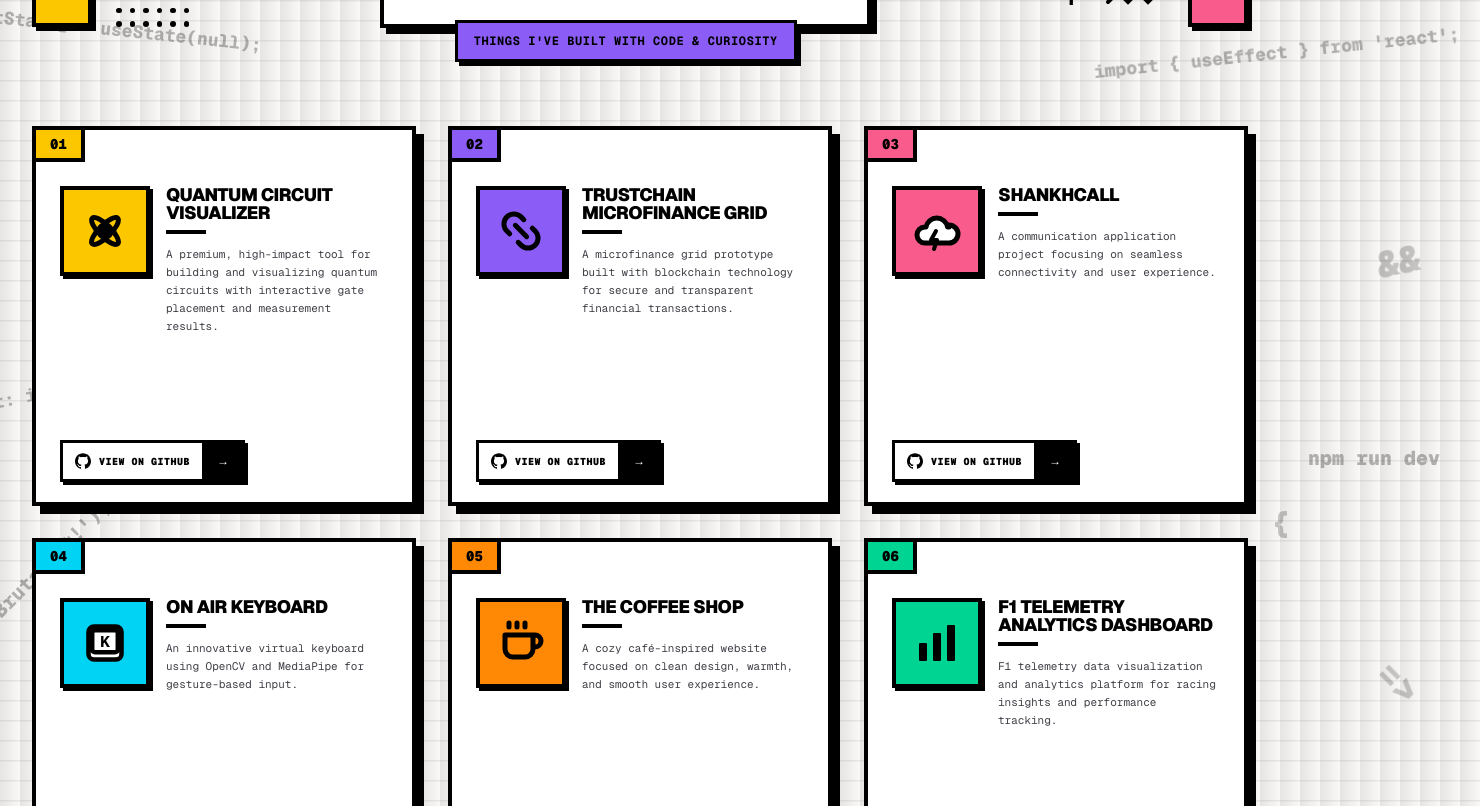
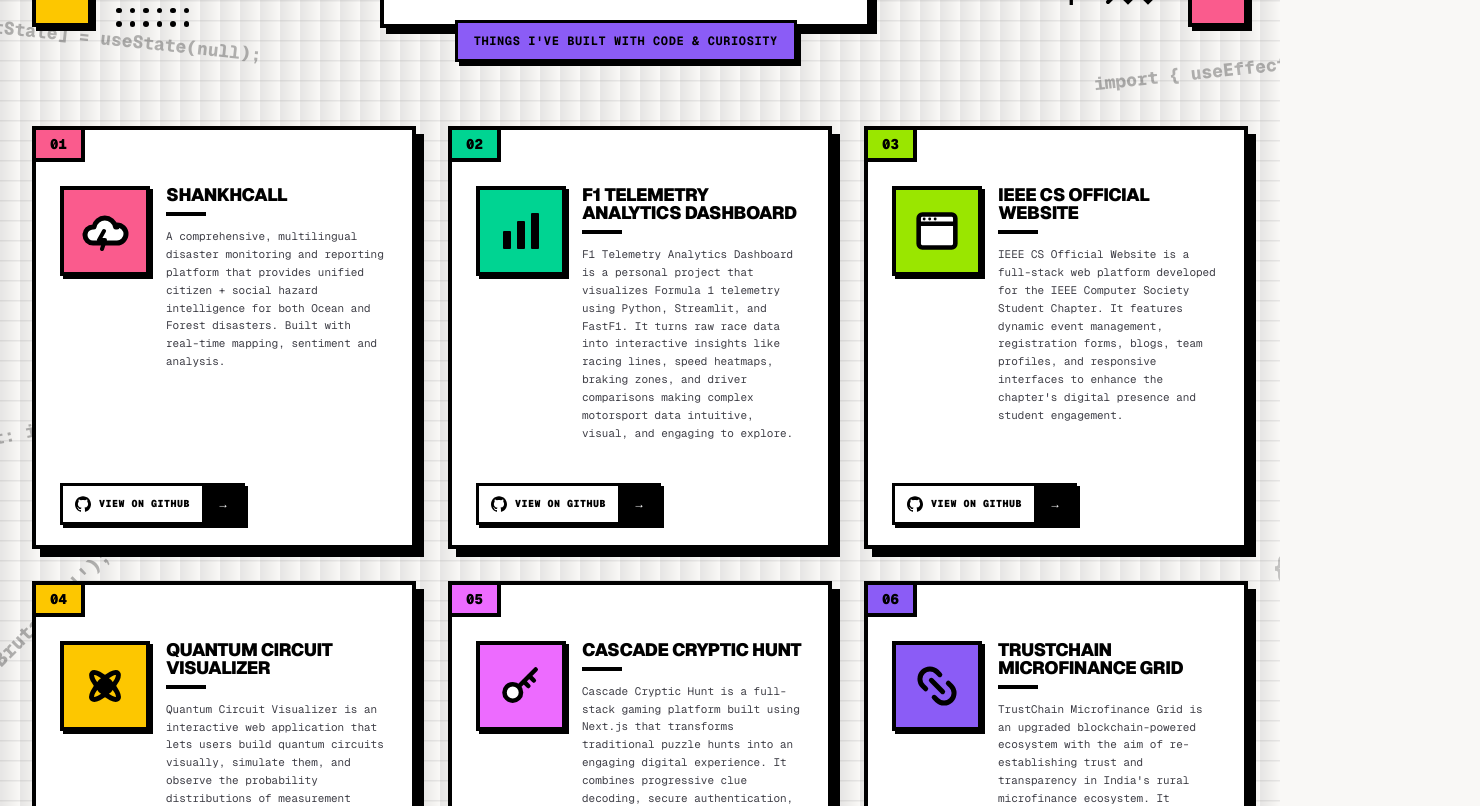
Before and after one commit to Viidhyanshu/Neo-Portfolio, a Next.js app: page / in a window 1280 px wide. Shown: the part 1800-2606 px from the top of the page, 1480 px wide, since content can reach past the window. Built offline with nearby package versions, Linux system fonts and the light colour scheme; no server answers.

Commit message:
fix overflow

```diff
--- a/app/globals.css
+++ b/app/globals.css
@@ -7,6 +7,7 @@
 
 html {
   scroll-behavior: smooth;
+  overflow-x: hidden;
 }
 
 @theme inline {
--- a/components/Projects.tsx
+++ b/components/Projects.tsx
@@ -122,11 +122,47 @@
   // Projects definitions
   const projectsData: Project[] = [
     {
+      id: "shankhcall",
+      indexStr: "01",
+      title: "shankhcall",
+      category: "WEB APPS",
+      description: "A comprehensive, multilingual disaster monitoring and reporting platform that provides unified citizen + social hazard intelligence for both Ocean and Forest disasters. Built with real-time mapping, sentiment and analysis.",
+      tags: ["TypeScript", "Next.js", "Leaflet"],
+      github: "https://github.com/Viidhyanshu/shankhcall",
+      demo: "https://github.com/Viidhyanshu/shankhcall#readme",
+      accentBg: "bg-[#fa5b8d]",
+      icon: stormIcon
+    },
+    {
+      id: "f1-data",
+      indexStr: "02",
+      title: "F1 Telemetry Analytics Dashboard",
+      category: "SYSTEMS",
+      description: "F1 Telemetry Analytics Dashboard is a personal project that visualizes Formula 1 telemetry using Python, Streamlit, and FastF1. It turns raw race data into interactive insights like racing lines, speed heatmaps, braking zones, and driver comparisons making complex motorsport data intuitive, visual, and engaging to explore.",
+      tags: ["Python", "FastF1", "Streamlit"],
+      github: "https://github.com/Viidhyanshu/F1-Telemetry-Dashboard",
+      demo: "https://github.com/Viidhyanshu/F1-Telemetry-Analytics-Dashboard#readme",
+      accentBg: "bg-emerald-400",
+      icon: f1Icon
+    },
+    {
+      id: "cs-website",
+      indexStr: "03",
+      title: "IEEE CS Official Website",
+      category: "WEB APPS",
+      description: "IEEE CS Official Website is a full-stack web platform developed for the IEEE Computer Society Student Chapter. It features dynamic event management, registration forms, blogs, team profiles, and responsive interfaces to enhance the chapter's digital presence and student engagement.",
+      tags: ["Next.js", "React", "Tailwind CSS", "Shadcn UI"],
+      github: "https://github.com/Viidhyanshu/CS-Website",
+      demo: "https://github.com/Viidhyanshu/CS-Website#readme",
+      accentBg: "bg-lime-400",
+      icon: browserIcon
+    },
+    {
       id: "quantum",
-      indexStr: "01",
+      indexStr: "04",
       title: "Quantum Circuit Visualizer",
       category: "TOOLS",
-      description: "A premium, high-impact tool for building and visualizing quantum circuits with interactive gate placement and measurement results.",
+      description: "Quantum Circuit Visualizer is an interactive web application that lets users build quantum circuits visually, simulate them, and observe the probability distributions of measurement outcomes in real time.",
       tags: ["TypeScript", "React", "QuantumJS"],
       github: "https://github.com/Viidhyanshu/Quantum-Circuit-Visualizer",
       demo: "https://github.com/Viidhyanshu/Quantum-Circuit-Visualizer#readme",
@@ -134,11 +170,23 @@
       icon: quantumIcon
     },
     {
+      id: "cascade-hunt",
+      indexStr: "05",
+      title: "Cascade Cryptic Hunt",
+      category: "CREATIVE",
+      description: "Cascade Cryptic Hunt is a full-stack gaming platform built using Next.js that transforms traditional puzzle hunts into an engaging digital experience. It combines progressive clue decoding, secure authentication, and persistent game state to deliver seamless, interactive gameplay.",
+      tags: ["Next.js", "TypeScript", "Drizzle ORM", "Tailwind CSS"],
+      github: "https://github.com/Viidhyanshu/Cascade-cryptic-hunt",
+      demo: "https://github.com/Viidhyanshu/Cascade-cryptic-hunt#readme",
+      accentBg: "bg-fuchsia-400",
+      icon: keyIcon
+    },
+    {
       id: "trustchain",
-      indexStr: "02",
+      indexStr: "06",
       title: "TrustChain Microfinance Grid",
       category: "SYSTEMS",
-      description: "A microfinance grid prototype built with blockchain technology for secure and transparent financial transactions.",
+      description: "TrustChain Microfinance Grid is an upgraded blockchain-powered ecosystem with the aim of re-establishing trust and transparency in India's rural microfinance ecosystem. It connects the gaps between traditional lending institutions and underserved rural entrepreneurs by enabling a secure, auditable and privacy-preserving infrastructure.",
       tags: ["Solidity", "Web3.js", "Ethereum"],
       github: "https://github.com/Viidhyanshu/TrustChain-Microfinance-Grid-Prototype",
       demo: "https://github.com/Viidhyanshu/TrustChain-Microfinance-Grid-Prototype#readme",
@@ -146,23 +194,11 @@
       icon: trustchainIcon
     },
     {
-      id: "shankhcall",
-      indexStr: "03",
-      title: "shankhcall",
-      category: "WEB APPS",
-      description: "A communication application project focusing on seamless connectivity and user experience.",
-      tags: ["TypeScript", "Next.js", "Leaflet"],
-      github: "https://github.com/Viidhyanshu/shankhcall",
-      demo: "https://github.com/Viidhyanshu/shankhcall#readme",
-      accentBg: "bg-[#fa5b8d]",
-      icon: stormIcon
-    },
-    {
       id: "on-air-kbd",
-      indexStr: "04",
+      indexStr: "07",
       title: "On Air Keyboard",
       category: "TOOLS",
-      description: "An innovative virtual keyboard using OpenCV and MediaPipe for gesture-based input.",
+      description: "An innovative virtual keyboard using OpenCV and MediaPipe for gesture-based input.A virtual keyboard controlled by hand gestures in the air using computer vision. Type without touching anything - just move your hands in front of your webcam!",
       tags: ["OpenCV", "MediaPipe", "Python"],
       github: "https://github.com/Viidhyanshu/On_Air_Keyboard_Using_Opencv_Mediapipe",
       demo: "https://github.com/Viidhyanshu/On_Air_Keyboard_Using_Opencv_Mediapipe#readme",
@@ -171,7 +207,7 @@
     },
     {
       id: "coffee-shop",
-      indexStr: "05",
+      indexStr: "08",
       title: "The Coffee Shop",
       category: "CREATIVE",
       description: "A cozy café-inspired website focused on clean design, warmth, and smooth user experience.",
@@ -180,42 +216,6 @@
       demo: "https://github.com/Viidhyanshu/The-coffee-shop#readme",
       accentBg: "bg-orange-400",
       icon: coffeeIcon
-    },
-    {
-      id: "f1-data",
-      indexStr: "06",
-      title: "F1 Telemetry Analytics Dashboard",
-      category: "SYSTEMS",
-      description: "F1 telemetry data visualization and analytics platform for racing insights and performance tracking.",
-      tags: ["Python", "FastF1", "Streamlit"],
-      github: "https://github.com/Viidhyanshu/F1-Telemetry-Dashboard",
-      demo: "https://github.com/Viidhyanshu/F1-Telemetry-Analytics-Dashboard#readme",
-      accentBg: "bg-emerald-400",
-      icon: f1Icon
-    },
-    {
-      id: "cascade-hunt",
-      indexStr: "07",
-      title: "Cascade Cryptic Hunt",
-      category: "CREATIVE",
-      description: "A full-stack, real-time cryptic hunt gaming platform built using Next.js, featuring progressive clue decoding, user authentication, and interactive database persistence.",
-      tags: ["Next.js", "TypeScript", "Drizzle ORM", "Tailwind CSS"],
-      github: "https://github.com/Viidhyanshu/Cascade-cryptic-hunt",
-      demo: "https://github.com/Viidhyanshu/Cascade-cryptic-hunt#readme",
-      accentBg: "bg-fuchsia-400",
-      icon: keyIcon
-    },
-    {
-      id: "cs-website",
-      indexStr: "08",
-      title: "CS Club Official Website",
-      category: "WEB APPS",
-      description: "The official web space for the Computer Science department and club, showcasing events, team rosters, blogs, and registration forms.",
-      tags: ["Next.js", "React", "Tailwind CSS", "Shadcn UI"],
-      github: "https://github.com/Viidhyanshu/CS-Website",
-      demo: "https://github.com/Viidhyanshu/CS-Website#readme",
-      accentBg: "bg-lime-400",
-      icon: browserIcon
     },
     {
       id: "coming-soon",
```
